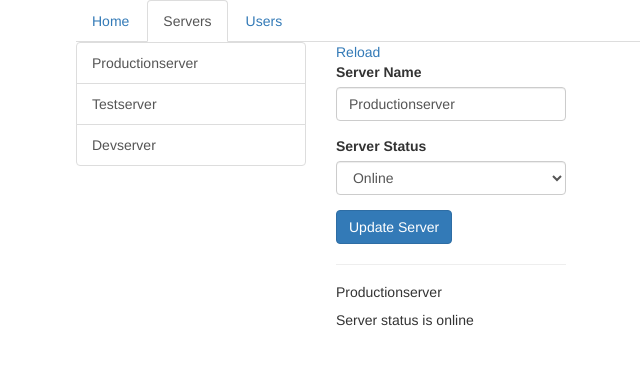
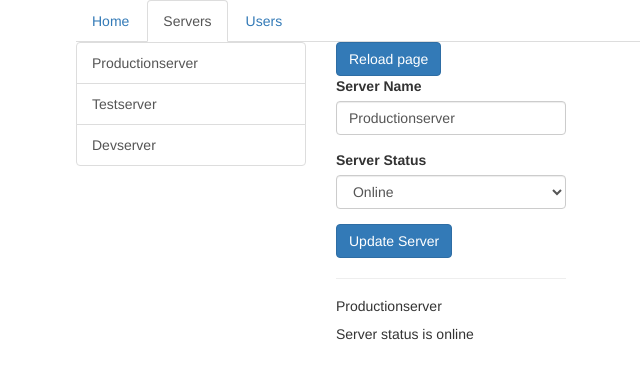
Before and after one commit to ihor97/angular-github, an Angular app: page /servers in a window 1280 px wide. Shown: the top 378 px of the page, without its empty margins (189-829 px from the left). Built offline with nearby package versions, Linux system fonts and the light colour scheme.

Commit message:
132. Using Relative Paths in Programmatic Navigation

```diff
--- a/src/app/servers/servers.component.html
+++ b/src/app/servers/servers.component.html
@@ -15,7 +15,7 @@
       <!-- ./ === нічого перед силкою тобто це є вілносні шляхи -->
       <!-- ../ перейти вверх по силках ../ -->
       <!--<a routerLink="../servers">Reload</a>  -->
-      <a routerLink="../servers">Reload</a>
+      <button (click)="onReload()" class="btn btn-primary" routerLink="../servers">Reload page </button>
       <app-edit-server></app-edit-server>
       <hr>
       <app-server></app-server>
--- a/src/app/servers/servers.component.ts
+++ b/src/app/servers/servers.component.ts
@@ -1,5 +1,6 @@
 import { Component, OnInit } from '@angular/core';
 import { ServersService } from './servers.service';
+import { ActivatedRoute, Router } from '@angular/router';
 
 @Component({
   selector: 'app-servers',
@@ -9,10 +10,15 @@ import { ServersService } from './servers.service';
 export class ServersComponent implements OnInit {
   public servers: {id: number, name: string, status: string}[] = [];
 
-  constructor(private serversService: ServersService) { }
+  constructor(private serversService: ServersService,
+    private router:Router,
+    private route:ActivatedRoute) { }
 
   ngOnInit() {
     this.servers = this.serversService.getServers();
   }
-
+  onReload(){
+    // метод navigate не знає на якому ми знаходимося роуті тому треба вказувати відносно чого ми хочемо переходити
+this.router.navigate(['../servers'],{ relativeTo:this.route})
+  }
 }
```
